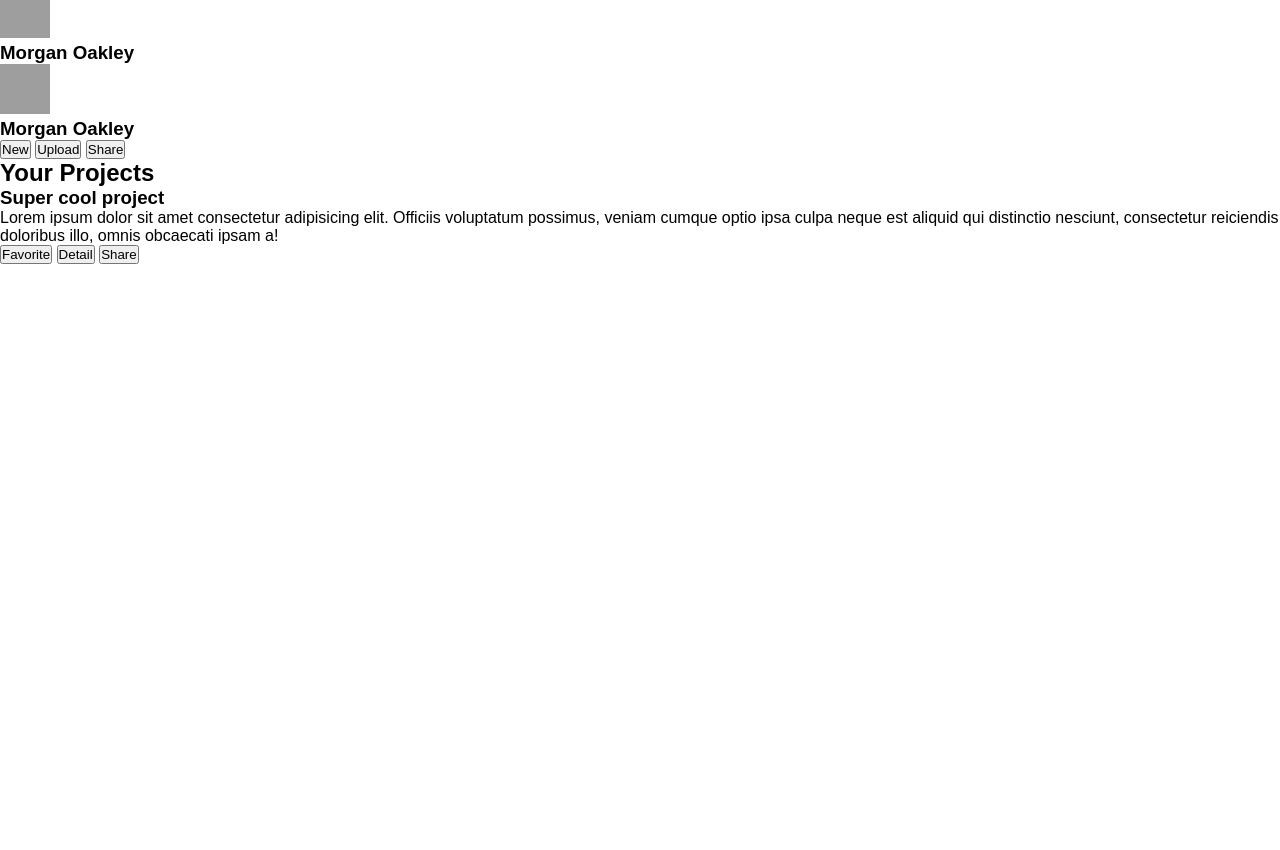
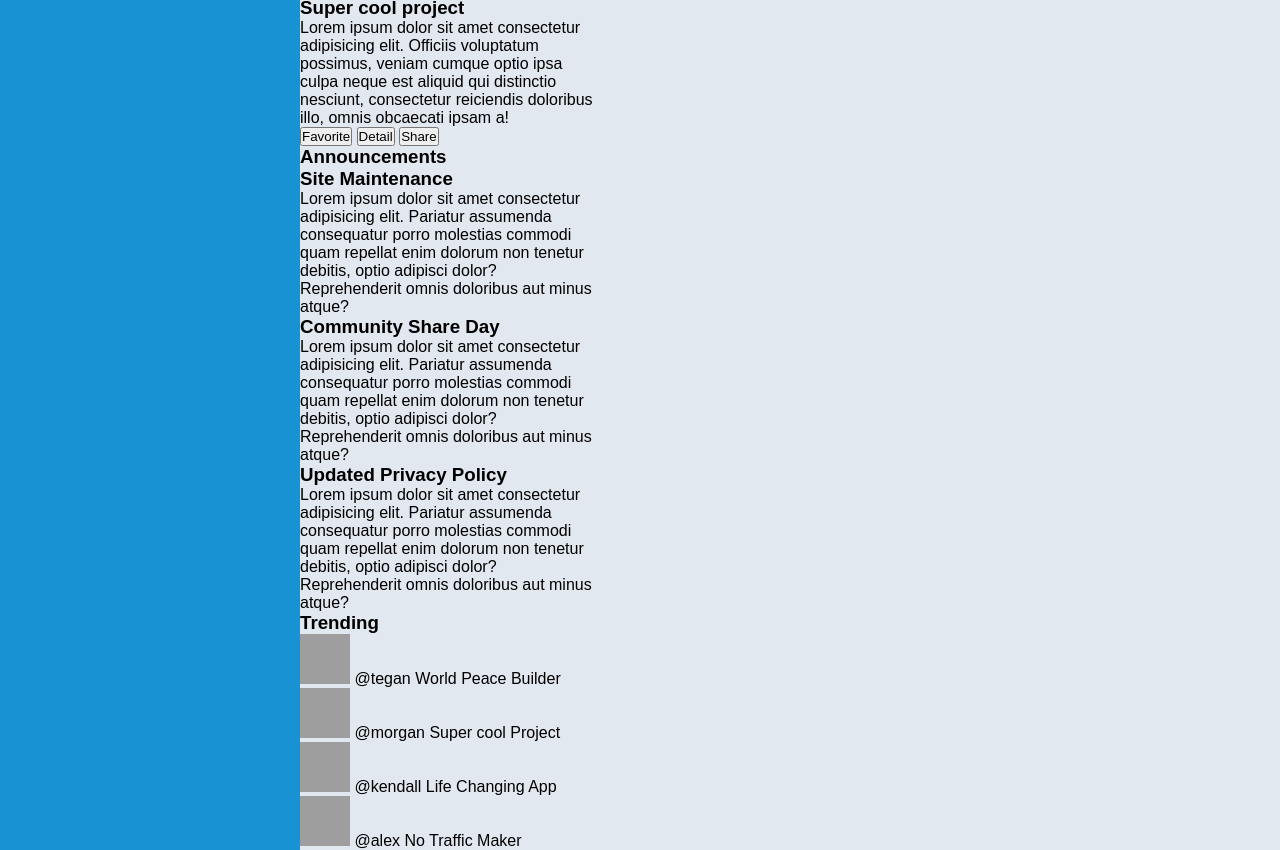
Before and after one commit to lucasoneves/admin-dashboard-TOP, a website: page index.html in a window 1280 px wide. Shown: the part 240-1090 px from the top of the page. Before the commit the page ends 800 px from the top, so only its background shows below. Drawn offline with Linux system fonts and the light colour scheme; grey boxes are pictures that could not be loaded.

Commit message:
Basic styling

```diff
--- a/assets/css/main.css
+++ b/assets/css/main.css
@@ -1,6 +1,28 @@
 * {
-    margin: 0;
-    padding: 0;
-    box-sizing: border-box;
-    font-family: Arial, Helvetica, sans-serif;
+  margin: 0;
+  padding: 0;
+  box-sizing: border-box;
+  font-family: Arial, Helvetica, sans-serif;
 }
+
+a {
+  text-decoration: none;
+}
+
+body {
+  background-color: #e2e8f0;
+}
+
+.main-content {
+    display: grid;
+    grid-template-columns: repeat(2, 300px);
+}
+
+.sidebar-menu {
+  background: #1992d4;
+  color: white;
+}
+
+.sidebar-menu a {
+  color: inherit;
+}
--- a/index.html
+++ b/index.html
@@ -8,6 +8,7 @@
     <link rel="stylesheet" href="./assets/css/main.css" />
   </head>
   <body>
+    <main class="main-content">
       <aside class="sidebar-menu">
         <h2>Dashboard</h2>
         <ul>
@@ -24,6 +25,8 @@
           <li><a href="">Privacy</a></li>
         </ul>
       </aside>
+
+      <section class="projects-list">
         <header class="main-header">
           <section class="search">
             <input type="text" placeholder="Digite sua busca" />
@@ -43,8 +46,7 @@
             <button class="main-button">Share</button>
           </section>
         </header>
-    <main class="main-content">
-      <section class="projects-list">
+        <div class="your-projects">
           <h2>Your Projects</h2>
           <div class="main-card">
             <h3>Super cool project</h3>
@@ -60,6 +62,64 @@
               <button>Share</button>
             </footer>
           </div>
+        </div>
+        <div class="announcements">
+          <h3>Announcements</h3>
+          <div class="main-card">
+            <div class="main-card main-card--info">
+              <h3>Site Maintenance</h3>
+              <p>
+                Lorem ipsum dolor sit amet consectetur adipisicing elit.
+                Pariatur assumenda consequatur porro molestias commodi quam
+                repellat enim dolorum non tenetur debitis, optio adipisci dolor?
+                Reprehenderit omnis doloribus aut minus atque?
+              </p>
+            </div>
+            <div class="main-card main-card--info">
+              <h3>Community Share Day</h3>
+              <p>
+                Lorem ipsum dolor sit amet consectetur adipisicing elit.
+                Pariatur assumenda consequatur porro molestias commodi quam
+                repellat enim dolorum non tenetur debitis, optio adipisci dolor?
+                Reprehenderit omnis doloribus aut minus atque?
+              </p>
+            </div>
+            <div class="main-card main-card--info">
+              <h3>Updated Privacy Policy</h3>
+              <p>
+                Lorem ipsum dolor sit amet consectetur adipisicing elit.
+                Pariatur assumenda consequatur porro molestias commodi quam
+                repellat enim dolorum non tenetur debitis, optio adipisci dolor?
+                Reprehenderit omnis doloribus aut minus atque?
+              </p>
+            </div>
+          </div>
+        </div>
+        <div class="trending">
+          <h3>Trending</h3>
+          <div class="main-card">
+            <div class="trending-people">
+              <img src="https://i.pravatar.cc/50" alt="User Avatar" />
+              <span>@tegan</span>
+              <span>World Peace Builder</span>
+            </div>
+            <div class="trending-people">
+              <img src="https://i.pravatar.cc/50" alt="User Avatar" />
+              <span>@morgan</span>
+              <span>Super cool Project</span>
+            </div>
+            <div class="trending-people">
+              <img src="https://i.pravatar.cc/50" alt="User Avatar" />
+              <span>@kendall</span>
+              <span>Life Changing App</span>
+            </div>
+            <div class="trending-people">
+              <img src="https://i.pravatar.cc/50" alt="User Avatar" />
+              <span>@alex</span>
+              <span>No Traffic Maker</span>
+            </div>
+          </div>
+        </div>
       </section>
     </main>
   </body>
```
Lines whose indentation alone changed are shown as unchanged.
